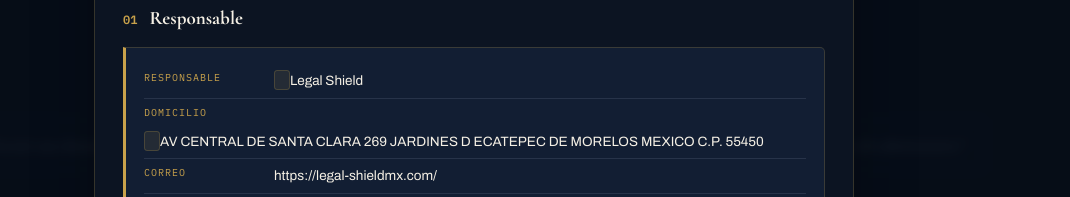
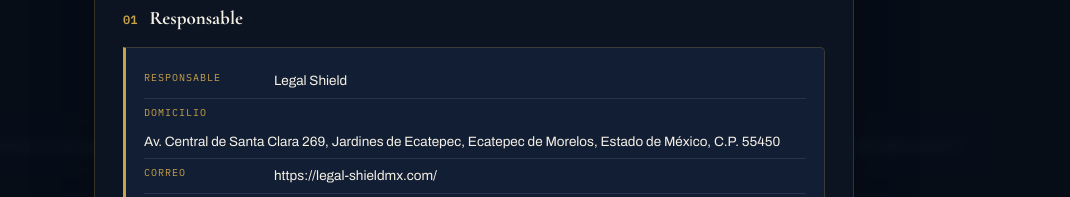
Before and after one commit to QuincyRc/legalshieldmx, a plain HTML site: page index.html in a window 1280 px wide. Both pictures are taken after a click on the link "Aviso de privacidad". Shown: the part 7711-7908 px from the top of the page, without its empty margins (166-1236 px from the left). Drawn offline with nearby package versions, Linux system fonts and the light colour scheme.

Commit message:
Update index.html

```diff
--- a/index.html
+++ b/index.html
@@ -743,8 +743,8 @@
 
       <h4><span class="no">01</span> Responsable</h4>
       <div class="mbox">
-        <div class="row"><span class="k">Responsable</span><span class="v"><span class="fill"></span>Legal Shield</span></div>
-        <div class="row"><span class="k">Domicilio</span><span class="v"><span class="fill"></span>AV CENTRAL DE SANTA CLARA 269 JARDINES D ECATEPEC DE MORELOS MEXICO C.P. 55450</span></div>
+        <div class="row"><span class="k">Responsable</span><span class="v">Legal Shield</span></div>
+        <div class="row"><span class="k">Domicilio</span><span class="v">Av. Central de Santa Clara 269, Jardines de Ecatepec, Ecatepec de Morelos, Estado de México, C.P. 55450</span></div>
         <div class="row"><span class="k">Correo</span><span class="v">https://legal-shieldmx.com/</span></div>
         <div class="row"><span class="k">WhatsApp</span><span class="v">55 7619 4901 — Lic. Osiris Rodas Yañez</span></div>
       </div>
```
